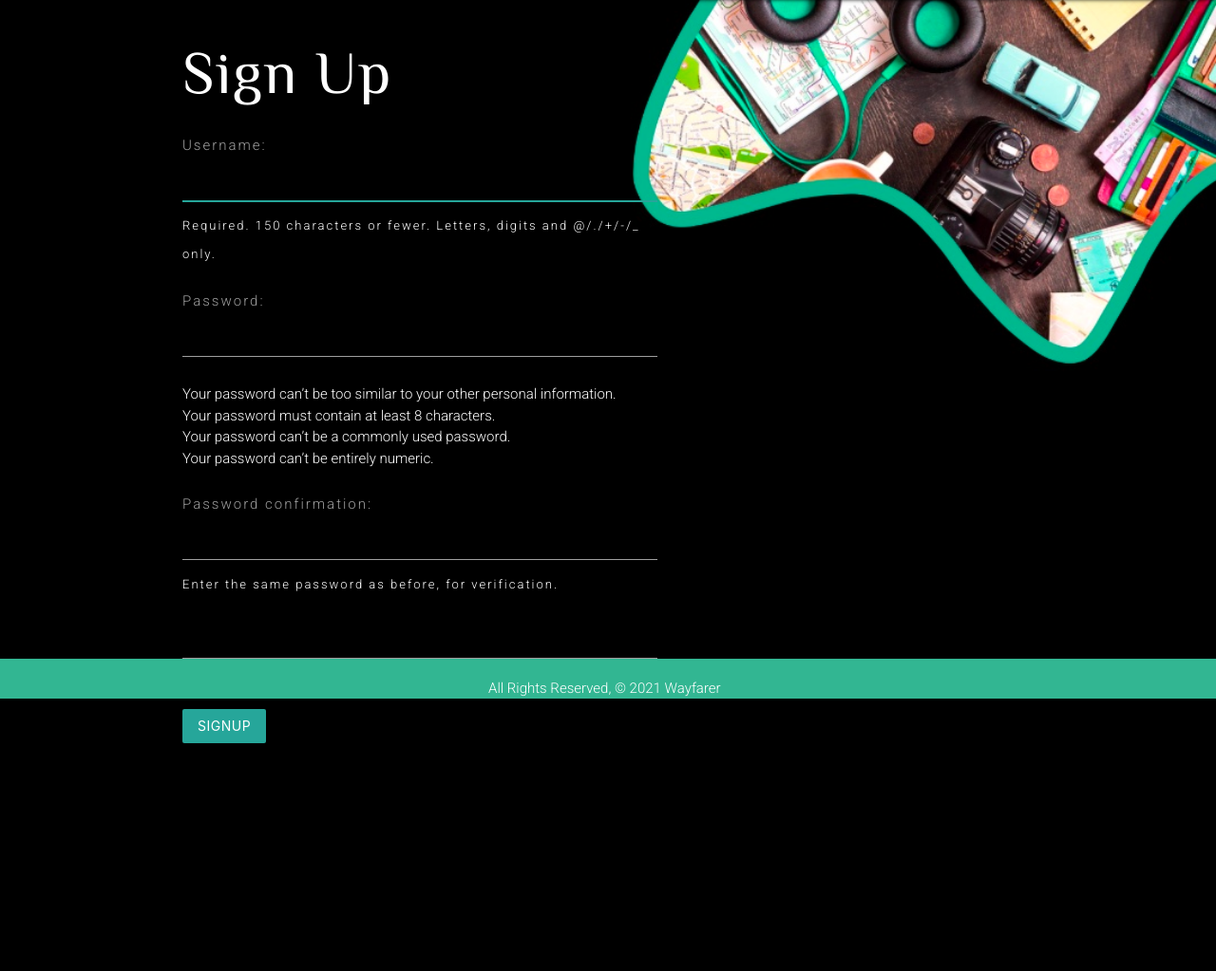
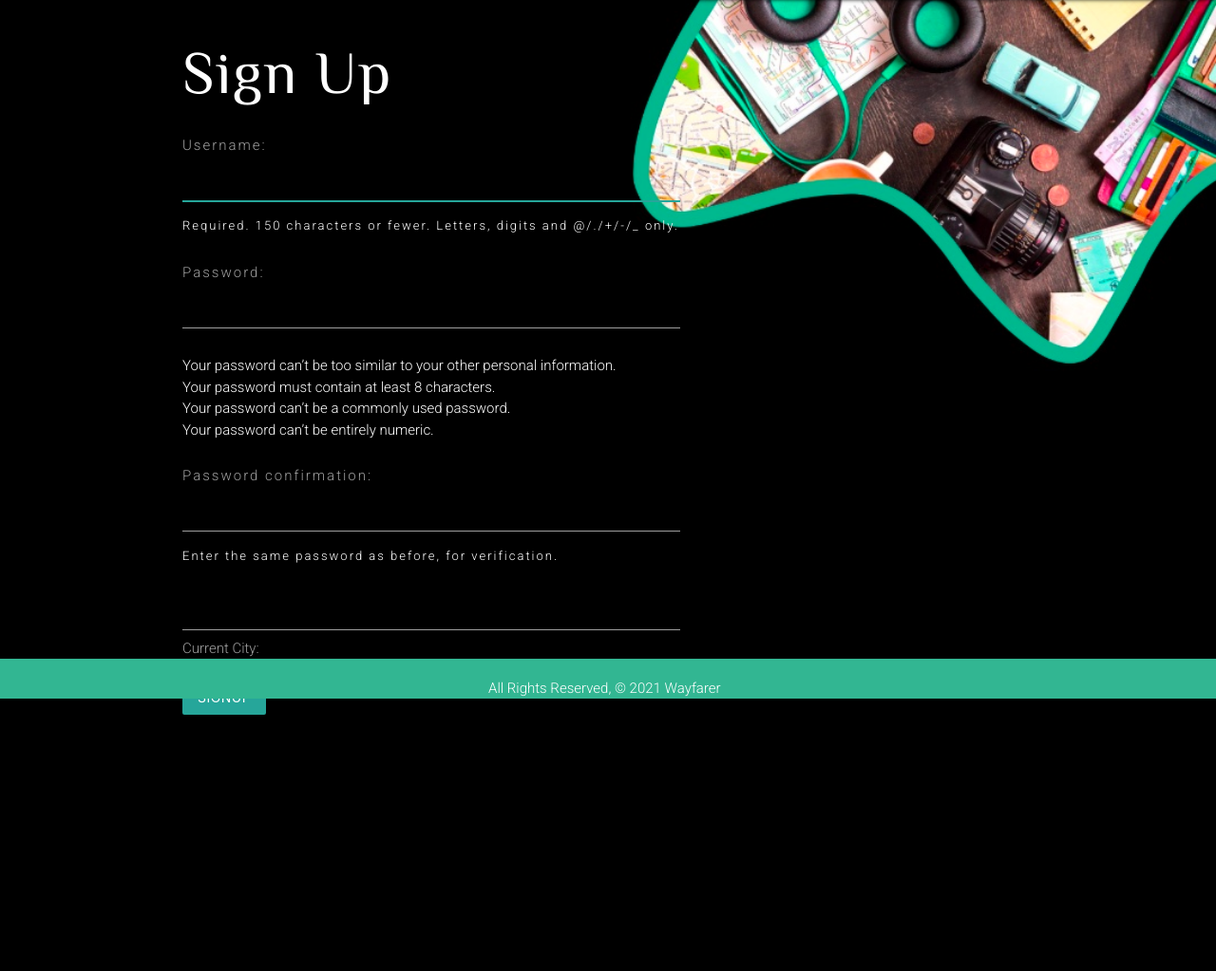
Before and after one commit to ajelleny/wayfarer, a Django app: page /accounts/signup/ in a window 1280 px wide. Shown: the part 64-1087 px from the top of the page at 95% size. After the commit the page ends 817 px from the top, so only its background shows below. Run offline with Django 3.2, Linux system fonts and the light colour scheme.

```diff
--- a/main_app/templates/registration/signup.html
+++ b/main_app/templates/registration/signup.html
@@ -5,7 +5,7 @@
 
 {% if error_message %}<p class="red-text">{{ error_message }}</p>{% endif %}
 
-<form class="signup-form" style="width: 500px" method="post" action="{% url 'signup' %}">
+<form class="signup-form" method="post" action="{% url 'signup' %}">
   {% csrf_token %}
   {{ form.as_p }}
   <input for="id_city_name"><span class="current-city">Current City:</span>
```
